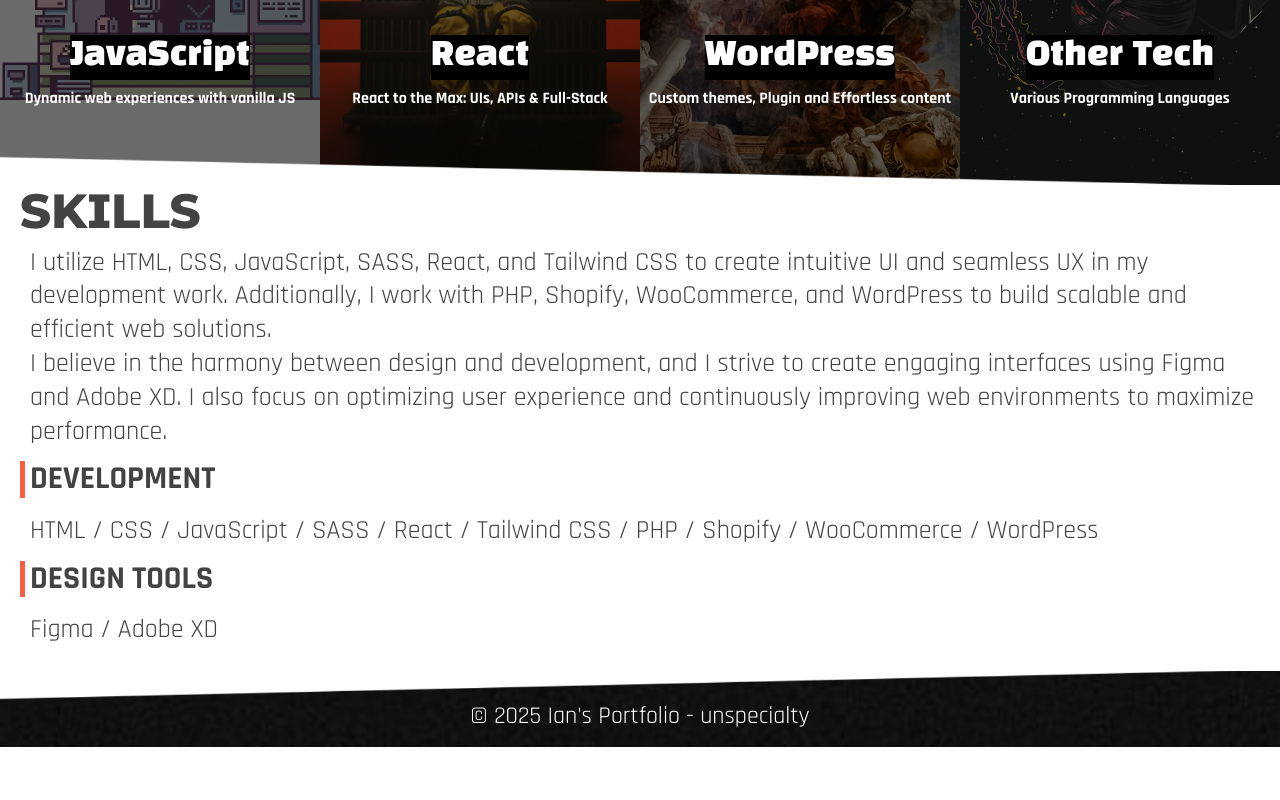
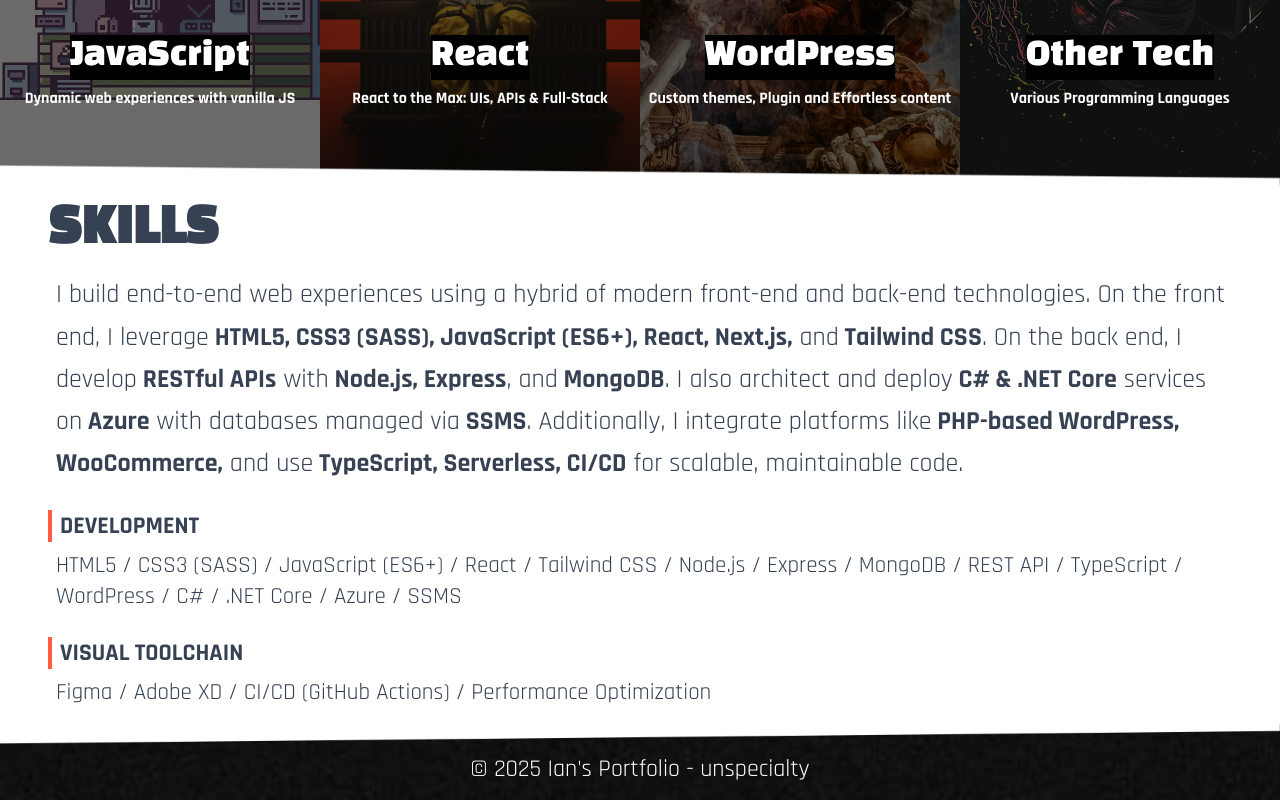
Before and after one commit to Ian-Hyosang-Han/dev-portfolio, a React (Vite) app: page / in a window 1280 px wide. Shown: the part 1843-2643 px from the top of the page. Before the commit the page ends 2590 px from the top, so only its background shows below. Built offline with nearby package versions, Linux system fonts and the light colour scheme.

Commit message:
changed CSS to Tailwind CSS for skillsection and edited the paragraph

```diff
--- a/src/components/common/SkillSection.jsx
+++ b/src/components/common/SkillSection.jsx
@@ -1,26 +1,110 @@
 import React from 'react';
-// Importing CSS style
-import '../../styles/components/skillsection.css';
 
 const SkillSection = () => {
     return (
-        <section id='home-skills' className='skill-section'>
-            <div className='angle-top'></div>
-            <div className="skill-section-inner">
-                <div className="skill-inner-wide">
-                    <h2>skills</h2>
-                    <p>I utilize HTML, CSS, JavaScript, SASS, React, and Tailwind CSS to create intuitive UI and seamless UX in my development work. Additionally, I work with PHP, Shopify, WooCommerce, and WordPress to build scalable and efficient web solutions.<br />
-                        I believe in the harmony between design and development, and I strive to create engaging interfaces using Figma and Adobe XD. I also focus on optimizing user experience and continuously improving web environments to maximize performance.</p>
-                    <h3>development</h3>
-                    <p>HTML / CSS / JavaScript / SASS / React / Tailwind CSS / PHP /
-                        Shopify / WooCommerce / WordPress</p>
-                    <h3>design tools</h3>
-                    <p>Figma / Adobe XD</p>
+        <section
+            id="home-skills"
+            className="relative w-full mb-4 text-gray-700 leading-snug"
+        >
+            {/* Top Angle Shape */}
+            <div
+                className="absolute w-full h-[1.875rem] top-[-29px]
+                     bg-[url('/angle_top_mobile.png')] bg-bottom bg-no-repeat bg-cover z-10
+                     lg:bg-[url('/angle_top.png')]"
+            />
+
+            {/* Inner White Box */}
+            <div className="relative w-full bg-white py-4">
+                <div className="px-2 lg:px-6 xl:px-12">
+                    {/* Section Title */}
+                    <h2 className="text-2xl md:text-3xl lg:text-[3rem] font-extrabold mb-4">
+                        Skills
+                    </h2>
+
+                    {/* Summary Paragraph */}
+                    <p className="mt-1 ml-2 md:text-[26px] leading-relaxed">
+                        I build end-to-end web experiences using a hybrid of modern
+                        front-end and back-end technologies. On the front end, I leverage
+                        <strong> HTML5, CSS3 (SASS), JavaScript (ES6+), React, Next.js,</strong> and
+                        <strong> Tailwind CSS</strong>. On the back end, I develop
+                        <strong> RESTful APIs</strong> with
+                        <strong> Node.js, Express</strong>, and
+                        <strong> MongoDB</strong>. I also architect and deploy
+                        <strong> C# &amp; .NET Core</strong> services on
+                        <strong> Azure</strong> with databases managed via
+                        <strong> SSMS</strong>. Additionally, I integrate platforms like
+                        <strong> PHP-based WordPress, WooCommerce,</strong> and use
+                        <strong> TypeScript, Serverless, CI/CD</strong> for scalable, maintainable
+                        code.
+                    </p>
+
+                    {/* Development Subsection */}
+                    <div className="relative flex items-start mt-6 mb-2">
+                        <span className="absolute left-0 top-0 h-full w-1 bg-[#FF5F40]" />
+                        <h3 className="pl-3 text-xl md:text-2xl uppercase font-bold">
+                            Development
+                        </h3>
+                    </div>
+                    <p className="mt-1 ml-2 md:text-[23px]">
+                        HTML5 / CSS3 (SASS) / JavaScript (ES6+) / React / Tailwind
+                        CSS / Node.js / Express / MongoDB / REST API / TypeScript / WordPress / C# / .NET Core /
+                        Azure / SSMS
+                    </p>
+
+                    {/* Design Tools Subsection */}
+                    <div className="relative flex items-start mt-6 mb-2">
+                        <span className="absolute left-0 top-0 h-full w-1 bg-[#FF5F40]" />
+                        <h3 className="pl-3 text-xl md:text-2xl uppercase font-bold">
+                            Visual Toolchain
+                        </h3>
+                    </div>
+                    <p className="mt-1 ml-2 md:text-[23px]">
+                        Figma / Adobe XD / CI/CD (GitHub Actions) / Performance Optimization
+                    </p>
                 </div>
             </div>
-            <div className='angle-bottom'></div>
+
+            {/* Bottom Angle Shape */}
+            <div
+                className="absolute w-full h-[1.875rem] bottom-[-29px]
+                     bg-[url('/angle_bottom_mobile.png')] bg-top bg-no-repeat bg-cover z-10
+                     lg:bg-[url('/angle_bottom.png')]"
+            />
         </section>
     );
-}
+};
 
 export default SkillSection;
+
+
+
+
+
+
+
+// CSS version
+// Importing CSS style
+// import '../../styles/components/skillsection.css';
+
+// const SkillSection = () => {
+//     return (
+//         <section id='home-skills' className='skill-section'>
+//             <div className='angle-top'></div>
+//             <div className="skill-section-inner">
+//                 <div className="skill-inner-wide">
+//                     <h2>skills</h2>
+//                     <p>I utilize HTML, CSS, JavaScript, SASS, React, and Tailwind CSS to create intuitive UI and seamless UX in my development work. Additionally, I work with PHP, Shopify, WooCommerce, and WordPress to build scalable and efficient web solutions.<br />
+//                         I believe in the harmony between design and development, and I strive to create engaging interfaces using Figma and Adobe XD. I also focus on optimizing user experience and continuously improving web environments to maximize performance.</p>
+//                     <h3>development</h3>
+//                     <p>HTML / CSS / JavaScript / SASS / React / Tailwind CSS / PHP /
+//                         Shopify / WooCommerce / WordPress</p>
+//                     <h3>design tools</h3>
+//                     <p>Figma / Adobe XD</p>
+//                 </div>
+//             </div>
+//             <div className='angle-bottom'></div>
+//         </section>
+//     );
+// }
+
+// export default SkillSection;
--- a/src/styles/components/skillsection.css
+++ b/src/styles/components/skillsection.css
@@ -1,8 +1,10 @@
+/* updated to Tailwind CSS on Mon, July 21, 2025 */
+
 /* ========================================
 ============== SKILLS-SECTION =============
 ======================================== */
 
-.skill-section {
+/* .skill-section {
     display: inline-block;
     position: relative;
     width: 100%;
@@ -75,13 +77,13 @@
 .skill-inner-wide p {
     margin-top: 0.5rem;
     margin-left: 0.5rem;
-}
+} */
 
 /* ==================================================
 ================= MEDIA-QUERY-SECTION ===============
 =====================  1024px  ==================== */
 
-@media (min-width: 64em) {
+/* @media (min-width: 64em) {
     .skill-inner-wide h2 {
         font-size: 3rem;
         margin-left: 0.625rem;
@@ -109,4 +111,4 @@
     .angle-bottom {
         background-image: url(/angle_bottom.png);
     }
-}
+} */
```
